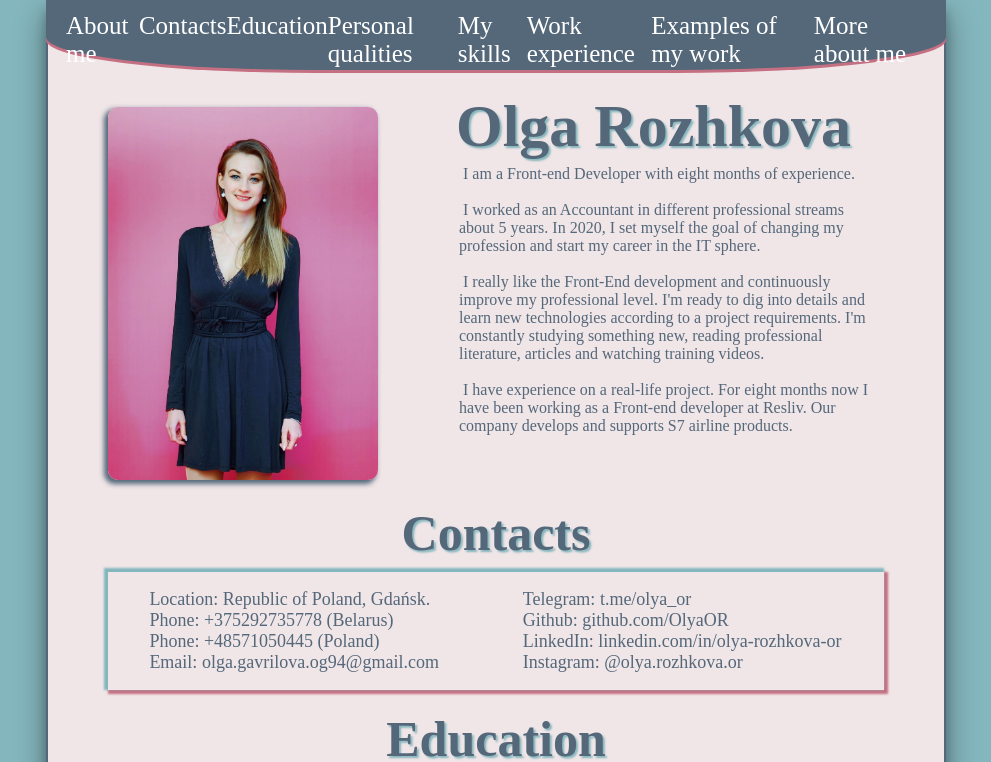
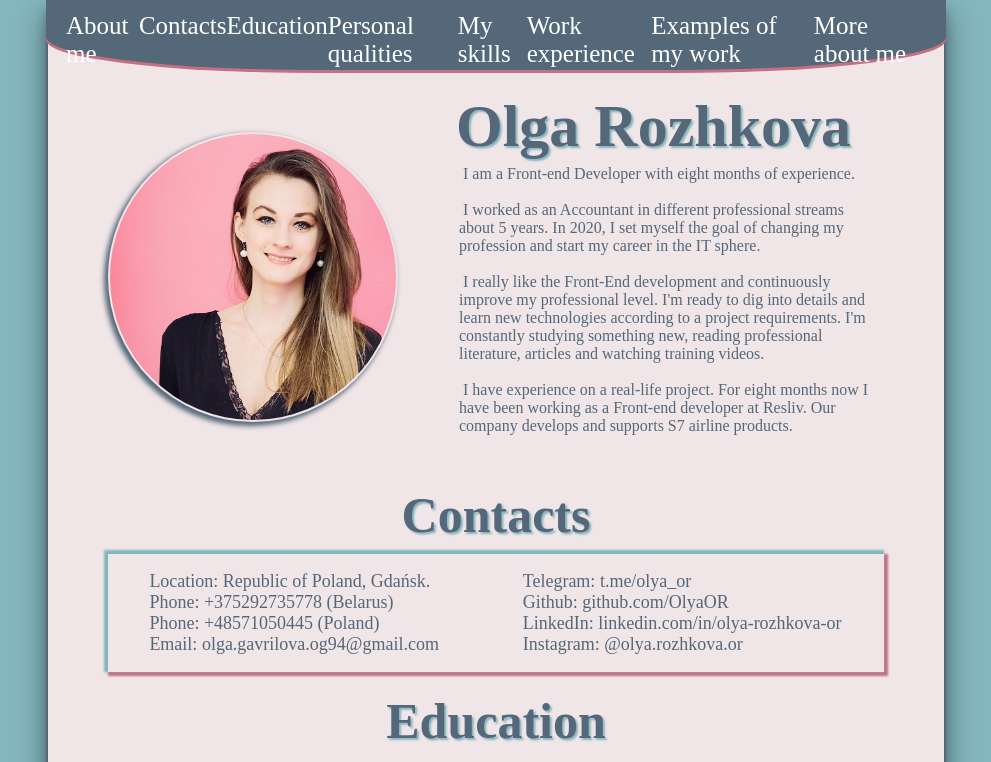
Before and after one commit to OlyaOR/My_Cv-site, a React (Create React App) app: page / in a window 1280 px wide. Shown: the top 762 px of the page, without its empty margins (144-1135 px from the left). Built offline with nearby package versions, Linux system fonts and the light colour scheme; a web font is replaced by a local one.

Commit message:
update photo and styles

```diff
--- a/src/components/aboutme/aboutme.scss
+++ b/src/components/aboutme/aboutme.scss
@@ -11,10 +11,12 @@
         text-shadow: 2px 2px 2px #84b6bd;
     }
     &_img {
-        width: 270px;
+        width: 290px;
         margin: 15px 15px 0px 60px;
-        border-radius: 10px;
+        border-radius: 50%;
         box-shadow: -3px 3px 5px 1px #54687a;
+        padding: 2px;
+        margin: 40px 60px;
     }
     &_info {
         position: absolute;
```
Also changed, not shown: src/components/aboutme/img/me.jpeg.
